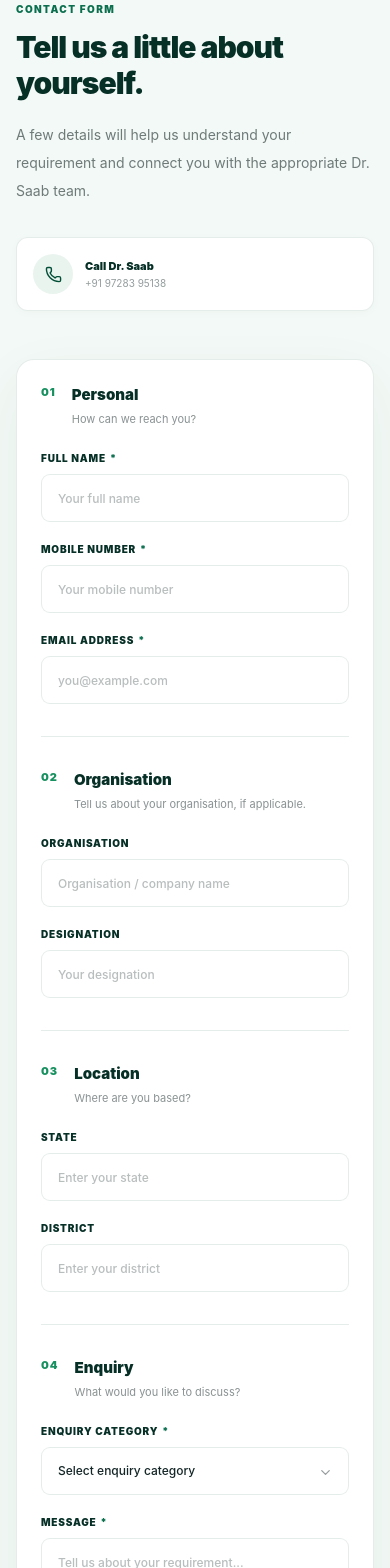
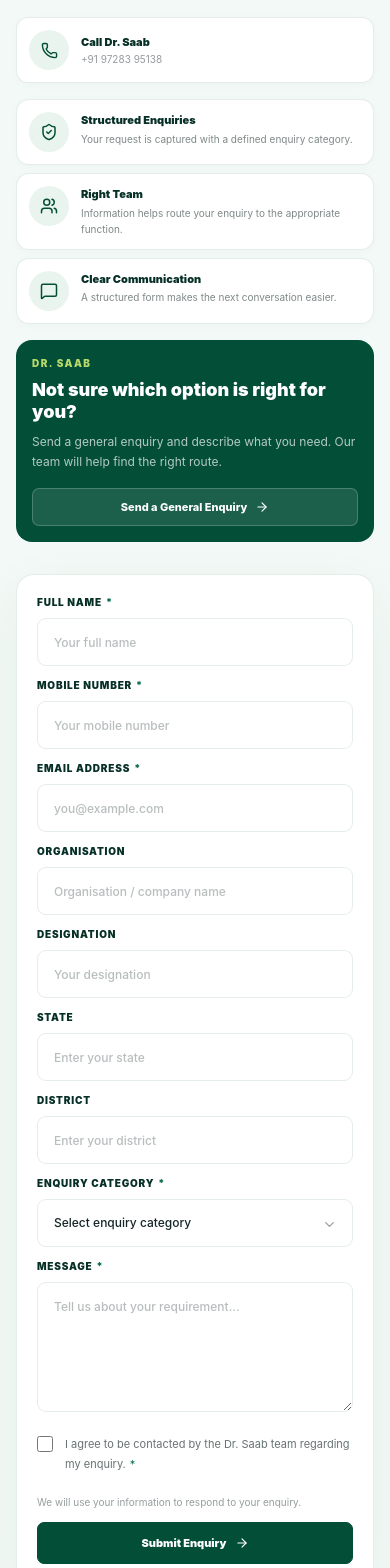
Before and after one commit to vineetsphaviation/drsaab_frontend, a React (Vite) app: page /contact-us in a window 390 px wide. Shown: the part 3720-5288 px from the top of the page. Built offline with nearby package versions, Linux system fonts and the light colour scheme; no server answers.

Commit message:
feat: enhance ContactUs page with toast notifications and improve layout of ContactUsForm

```diff
--- a/src/components/forms/ContactUsForm.jsx
+++ b/src/components/forms/ContactUsForm.jsx
@@ -88,11 +88,6 @@ const ContactUsForm = ({
     try {
       await onSubmit(payload);
 
-      toast.success("Enquiry sent", {
-        description:
-          "Thank you for contacting Dr. Saab. Our team will follow up with you.",
-      });
-
       reset({
         ...DEFAULT_VALUES,
         enquiryCategory: defaultEnquiry,
@@ -104,7 +99,6 @@ const ContactUsForm = ({
       ).join(" ");
 
       setSubmitError(message);
-      toast.error("Enquiry could not be sent", { description: message });
     }
   };
 
@@ -123,16 +117,9 @@ const ContactUsForm = ({
     <form
       onSubmit={handleSubmit(submitForm, handleValidationError)}
       noValidate
-      className="rounded-[18px] border border-brand-90/10 bg-white p-6 shadow-[0_20px_60px_rgba(3,78,55,.06)] sm:p-8"
+      className="rounded-[18px] border border-brand-90/10 bg-white p-5 shadow-[0_20px_60px_rgba(3,78,55,.06)] sm:p-6"
     >
-      {/* 01 — PERSONAL */}
-      <FormSectionHeading
-        number="01"
-        title="Personal"
-        description="How can we reach you?"
-      />
-
-      <div className="mt-6 grid gap-5 sm:grid-cols-2">
+      <div className="grid gap-x-4 gap-y-3 sm:grid-cols-2">
         <FormInput
           label="Full Name"
           placeholder="Your full name"
@@ -170,7 +157,6 @@ const ContactUsForm = ({
           autoComplete="email"
           required
           maxLength={254}
-          className="sm:col-span-2"
           error={errors.email?.message}
           {...register("email", {
             required: "Please enter your email address.",
@@ -185,18 +171,7 @@ const ContactUsForm = ({
             },
           })}
         />
-      </div>
 
-      <FormDivider />
-
-      {/* 02 — ORGANISATION */}
-      <FormSectionHeading
-        number="02"
-        title="Organisation"
-        description="Tell us about your organisation, if applicable."
-      />
-
-      <div className="mt-6 grid gap-5 sm:grid-cols-2">
         <FormInput
           label="Organisation"
           placeholder="Organisation / company name"
@@ -225,18 +200,7 @@ const ContactUsForm = ({
             },
           })}
         />
-      </div>
 
-      <FormDivider />
-
-      {/* 03 — LOCATION */}
-      <FormSectionHeading
-        number="03"
-        title="Location"
-        description="Where are you based?"
-      />
-
-      <div className="mt-6 grid gap-5 sm:grid-cols-2">
         <FormInput
           label="State"
           placeholder="Enter your state"
@@ -265,18 +229,7 @@ const ContactUsForm = ({
             },
           })}
         />
-      </div>
 
-      <FormDivider />
-
-      {/* 04 — ENQUIRY */}
-      <FormSectionHeading
-        number="04"
-        title="Enquiry"
-        description="What would you like to discuss?"
-      />
-
-      <div className="mt-6">
         <FormSelect
           label="Enquiry Category"
           options={ENQUIRY_CATEGORIES}
@@ -293,11 +246,11 @@ const ContactUsForm = ({
       </div>
 
       <FormTextarea
-        className="mt-5"
+        className="mt-3"
         label="Message"
         placeholder="Tell us about your requirement..."
         required
-        rows={6}
+        rows={4}
         maxLength={5000}
         error={errors.message?.message}
         {...register("message", {
@@ -314,9 +267,8 @@ const ContactUsForm = ({
         })}
       />
 
-      <FormDivider />
-
       {/* CONSENT */}
+      <div className="mt-4">
         <FormCheckbox
           label="I agree to be contacted by the Dr. Saab team regarding my enquiry."
           required
@@ -326,20 +278,20 @@ const ContactUsForm = ({
               value === true || "Consent is required to submit an enquiry.",
           })}
         />
+      </div>
 
-      <FormErrorSummary fallback={submitError} className="mt-5" />
+      <FormErrorSummary fallback={submitError} className="mt-4" />
 
       {/* SUBMIT */}
-      <div className="mt-7 flex flex-col gap-4 sm:flex-row sm:items-center sm:justify-between">
-        <p className="max-w-[380px] text-[10px] leading-5 text-brand-ink/45">
-          Your information will be used to understand and respond to your
-          enquiry.
+      <div className="mt-5 flex flex-col gap-3 sm:flex-row sm:items-center sm:justify-between">
+        <p className="max-w-[300px] text-[10px] leading-4 text-brand-ink/45">
+          We will use your information to respond to your enquiry.
         </p>
 
         <button
           type="submit"
           disabled={isFormSubmitting || isSubmittingFromApi}
-          className="inline-flex min-h-[44px] items-center justify-center rounded-[7px] border border-brand-90 bg-brand-90 px-6 py-3 text-[11px] font-black text-white transition hover:-translate-y-0.5 hover:bg-brand-80 focus-visible:outline-none focus-visible:ring-2 focus-visible:ring-brand-60/40 focus-visible:ring-offset-2 disabled:cursor-not-allowed disabled:opacity-60"
+          className="inline-flex min-h-[42px] items-center justify-center rounded-[7px] border border-brand-90 bg-brand-90 px-5 py-2.5 text-[11px] font-black text-white transition hover:-translate-y-0.5 hover:bg-brand-80 focus-visible:outline-none focus-visible:ring-2 focus-visible:ring-brand-60/40 focus-visible:ring-offset-2 disabled:cursor-not-allowed disabled:opacity-60"
         >
           {isFormSubmitting || isSubmittingFromApi ? (
             <>
@@ -358,23 +310,4 @@ const ContactUsForm = ({
   );
 };
 
-function FormSectionHeading({ number, title, description }) {
-  return (
-    <div className="flex items-start gap-4">
-      <span className="text-[11px] font-black tracking-[1px] text-brand-60">
-        {number}
-      </span>
-
-      <div>
-        <h3 className="text-[15px] font-black text-brand-95">{title}</h3>
-        <p className="mt-1 text-[11px] text-brand-ink/50">{description}</p>
-      </div>
-    </div>
-  );
-}
-
-function FormDivider() {
-  return <div className="my-8 border-t border-brand-90/10" />;
-}
-
 export default ContactUsForm;
--- a/src/pages/ContactUs.jsx
+++ b/src/pages/ContactUs.jsx
@@ -18,6 +18,7 @@ import {
   Wallet,
   Megaphone,
 } from "lucide-react";
+import { toast } from "sonner";
 
 import {
   Button,
@@ -28,6 +29,7 @@ import {
 
 import supprtImage from "../assets/images/contact_us_hero.png";
 import ContactUsForm from "../components/forms/ContactUsForm";
+import { getFormErrorMessages } from "../components/forms/fields/formErrorUtils";
 import { useCreateContactEnquiryMutation } from "../features/contactEnquiries/contactEnquiryApi";
 
 const enquiryOptions = [
@@ -270,8 +272,10 @@ const ContactUsHero = () => {
 const ContactUs = () => {
   const [selectedEnquiryCategory, setSelectedEnquiryCategory] = useState("");
 
-  const [createContactEnquiry, { isLoading, isSuccess }] =
-    useCreateContactEnquiryMutation();
+  const [
+    createContactEnquiry,
+    { isLoading, isSuccess, reset: resetContactEnquiry },
+  ] = useCreateContactEnquiryMutation();
 
   const selectedEnquiry = useMemo(
     () =>
@@ -306,6 +310,11 @@ const ContactUs = () => {
     try {
       await createContactEnquiry(payload).unwrap();
 
+      toast.success("Enquiry sent", {
+        description:
+          "Thank you for contacting Dr. Saab. Our team will follow up with you.",
+      });
+
       setSelectedEnquiryCategory("");
 
       window.scrollTo({
@@ -314,6 +323,11 @@ const ContactUs = () => {
       });
     } catch (err) {
       console.error("Contact enquiry submission failed:", err);
+      const message = getFormErrorMessages(
+        err,
+        "Unable to submit your enquiry. Please try again.",
+      ).join(" ");
+      toast.error("Enquiry could not be sent", { description: message });
       throw err;
     }
   };
@@ -345,7 +359,7 @@ const ContactUs = () => {
 
               <button
                 type="button"
-                onClick={() => createContactEnquiry.reset()}
+                onClick={resetContactEnquiry}
                 className="text-brand-ink/35 transition hover:text-brand-95"
                 aria-label="Close success message"
               >
@@ -357,7 +371,7 @@ const ContactUs = () => {
       )}
 
       {/* WHAT DO YOU NEED? */}
-      <section className="bg-white py-20 lg:py-24">
+      <section className="bg-white py-8 lg:py-12">
         <SectionContainer>
           <div className="max-w-[680px]">
             <Eyebrow>WHAT DO YOU NEED?</Eyebrow>
@@ -372,7 +386,7 @@ const ContactUs = () => {
             </p>
           </div>
 
-          <div className="mt-10 grid gap-4 sm:grid-cols-2 lg:grid-cols-3">
+          <div className="mt-10 grid gap-4 sm:grid-cols-2 md:grid-cols-3 lg:grid-cols-4">
             {enquiryOptions.map((item) => {
               const selected = selectedEnquiryCategory === item.category;
 
@@ -427,30 +441,30 @@ const ContactUs = () => {
       {/* CONTACT FORM */}
       <section
         id="contact-form"
-        className="scroll-mt-24 bg-brand-5/55 py-20 lg:py-24"
+        className="scroll-mt-24 bg-brand-5/55 py-14 lg:py-16"
       >
         <SectionContainer>
-          <div className="grid gap-12 lg:grid-cols-[.72fr_1.28fr] lg:items-start">
+          <div className="grid gap-8 lg:grid-cols-[.78fr_1.22fr] lg:items-start">
             {/* Form intro */}
             <div className="lg:sticky lg:top-28">
               <Eyebrow>CONTACT FORM</Eyebrow>
 
-              <h2 className="mt-3 text-3xl font-black tracking-[-1px] text-brand-95 sm:text-4xl">
+              <h2 className="mt-2 text-2xl font-black tracking-[-1px] text-brand-95 sm:text-3xl">
                 Tell us a little about yourself.
               </h2>
 
-              <p className="mt-5 text-[14px] leading-7 text-brand-ink/60">
+              <p className="mt-3 text-[13px] leading-6 text-brand-ink/60">
                 A few details will help us understand your requirement and
                 connect you with the appropriate Dr. Saab team.
               </p>
 
               {selectedEnquiry && (
-                <div className="mt-8 rounded-[14px] border border-brand-60/20 bg-white p-5 shadow-sm">
+                <div className="mt-5 rounded-[14px] border border-brand-60/20 bg-white p-4 shadow-sm">
                   <div className="text-[9px] font-black uppercase tracking-[1px] text-brand-70">
                     CURRENT ENQUIRY
                   </div>
 
-                  <div className="mt-3 flex items-center gap-3">
+                  <div className="mt-2 flex items-center gap-3">
                     <CircleIcon>{selectedEnquiry.icon}</CircleIcon>
 
                     <div>
@@ -458,7 +472,7 @@ const ContactUs = () => {
                         {selectedEnquiry.title}
                       </div>
 
-                      <div className="mt-1 text-[10px] text-brand-ink/45">
+                      <div className="mt-0.5 text-[10px] text-brand-ink/45">
                         {selectedEnquiry.description}
                       </div>
                     </div>
@@ -466,12 +480,54 @@ const ContactUs = () => {
                 </div>
               )}
 
-              <div className="mt-8 space-y-3">
+              <div className="mt-5">
                 <ContactMiniCard
                   icon={<Phone size={17} />}
                   title="Call Dr. Saab"
                   value="+91 97283 95138"
                 />
+              </div>
+
+              <div className="mt-4 space-y-2">
+                <TrustItem
+                  icon={<ShieldCheck size={18} />}
+                  title="Structured Enquiries"
+                  text="Your request is captured with a defined enquiry category."
+                />
+
+                <TrustItem
+                  icon={<Users size={18} />}
+                  title="Right Team"
+                  text="Information helps route your enquiry to the appropriate function."
+                />
+
+                <TrustItem
+                  icon={<MessageSquare size={18} />}
+                  title="Clear Communication"
+                  text="A structured form makes the next conversation easier."
+                />
+              </div>
+
+              <div className="mt-4 rounded-2xl bg-brand-90 p-4 text-white">
+                <Eyebrow light>DR. SAAB</Eyebrow>
+
+                <h3 className="mt-2 text-lg font-black leading-tight">
+                  Not sure which option is right for you?
+                </h3>
+
+                <p className="mt-2 text-xs leading-5 text-white/70">
+                  Send a general enquiry and describe what you need. Our team
+                  will help find the right route.
+                </p>
+
+                <Button
+                  href="#contact-form"
+                  variant="light"
+                  className="mt-4 w-full justify-between border-white/20 bg-white/10 px-4 py-2.5 text-white hover:bg-white hover:text-brand-95"
+                >
+                  Send a General Enquiry
+                  <ArrowRight size={14} />
+                </Button>
               </div>
             </div>
 
@@ -484,55 +540,6 @@ const ContactUs = () => {
         </SectionContainer>
       </section>
 
-      {/* TRUST STRIP */}
-      <section className="bg-white py-12">
-        <SectionContainer>
-          <div className="grid gap-5 sm:grid-cols-3">
-            <TrustItem
-              icon={<ShieldCheck size={19} />}
-              title="Structured Enquiries"
-              text="Your request is captured with a defined enquiry category."
-            />
-
-            <TrustItem
-              icon={<Users size={19} />}
-              title="Right Team"
-              text="Information helps route your enquiry to the appropriate function."
-            />
-
-            <TrustItem
-              icon={<MessageSquare size={19} />}
-              title="Clear Communication"
-              text="A structured form makes the next conversation easier."
-            />
-          </div>
-        </SectionContainer>
-      </section>
-
-      {/* FINAL CTA */}
-      <section className="bg-brand-90 py-16 text-white lg:py-20">
-        <SectionContainer>
-          <div className="flex flex-col gap-8 lg:flex-row lg:items-center lg:justify-between">
-            <div className="max-w-[700px]">
-              <Eyebrow light>DR. SAAB</Eyebrow>
-
-              <h2 className="mt-3 text-3xl font-black tracking-[-1px] sm:text-4xl">
-                Not sure which option is right for you?
-              </h2>
-
-              <p className="mt-4 text-[14px] leading-7 text-white/60">
-                That's okay. Submit a general enquiry and describe what you
-                need. Our team can determine the appropriate route.
-              </p>
-            </div>
-
-            <Button href="#contact-form" variant="light" className="shrink-0">
-              Send a General Enquiry
-              <ArrowRight size={14} className="ml-2" />
-            </Button>
-          </div>
-        </SectionContainer>
-      </section>
     </div>
   );
 };
@@ -540,8 +547,8 @@ const ContactUs = () => {
 // REUSABLE COMPONENTS
 const ContactMiniCard = ({ icon, title, value }) => {
   return (
-    <div className="flex items-center gap-3 rounded-[12px] border border-brand-90/10 bg-white p-4 shadow-[0_2px_10px_rgba(3,78,55,.025)]">
-      <CircleIcon className="h-9 w-9 bg-brand-5 text-brand-70">
+    <div className="flex items-center gap-3 rounded-[12px] border border-brand-90/10 bg-white p-3 shadow-[0_2px_10px_rgba(3,78,55,.025)]">
+      <CircleIcon className="h-8 w-8 bg-brand-5 text-brand-70">
         {icon}
       </CircleIcon>
 
@@ -556,12 +563,16 @@ const ContactMiniCard = ({ icon, title, value }) => {
 
 const TrustItem = ({ icon, title, text }) => {
   return (
-    <div className="rounded-[13px] border border-brand-90/10 bg-brand-5/40 p-5">
-      <div className="text-brand-70">{icon}</div>
+    <div className="flex items-start gap-3 rounded-[13px] border border-brand-90/10 bg-white p-3 shadow-[0_2px_10px_rgba(3,78,55,.025)]">
+      <CircleIcon className="h-8 w-8 shrink-0 bg-brand-5 text-brand-70">
+        {icon}
+      </CircleIcon>
 
-      <h3 className="mt-4 text-[12px] font-black text-brand-95">{title}</h3>
+      <div>
+        <h3 className="text-[11px] font-black text-brand-95">{title}</h3>
 
-      <p className="mt-2 text-[11px] leading-5 text-brand-ink/50">{text}</p>
+        <p className="mt-0.5 text-[10px] leading-4 text-brand-ink/55">{text}</p>
+      </div>
     </div>
   );
 };
```
Lines whose indentation alone changed are shown as unchanged.
